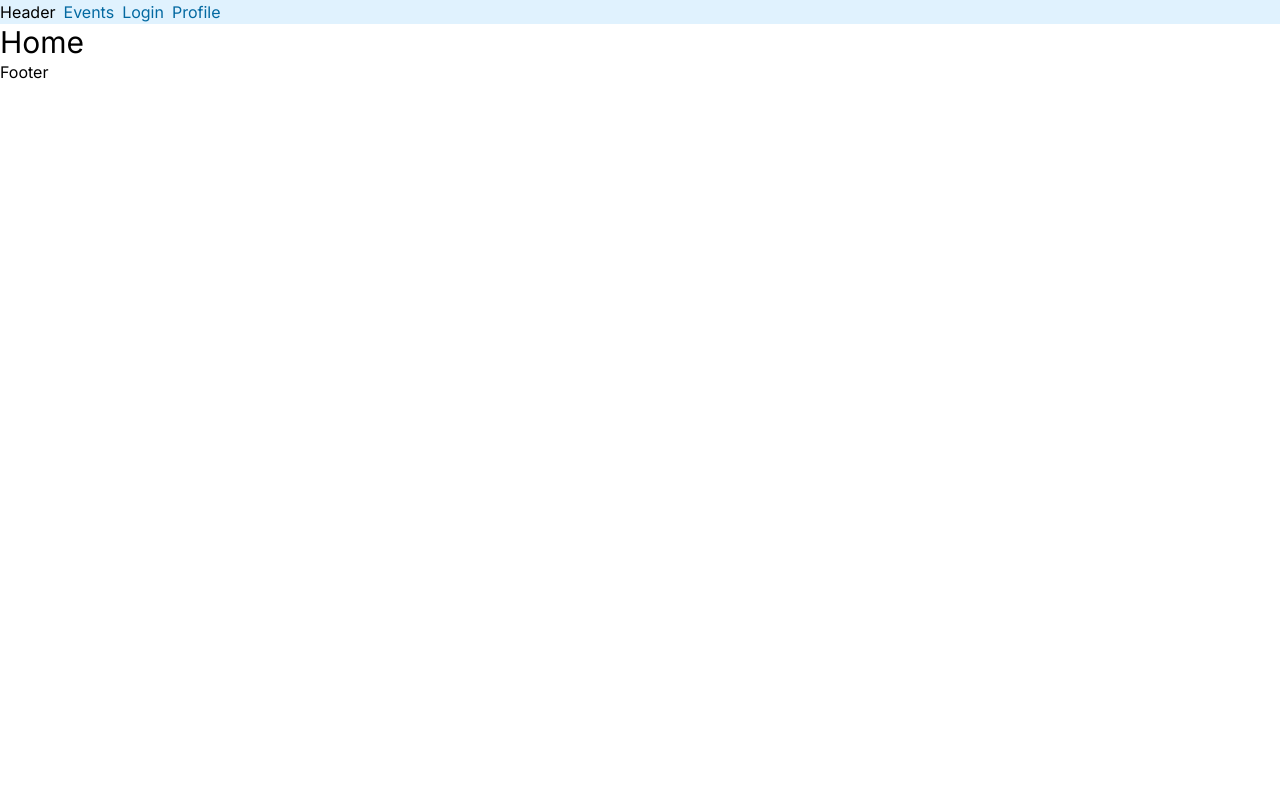
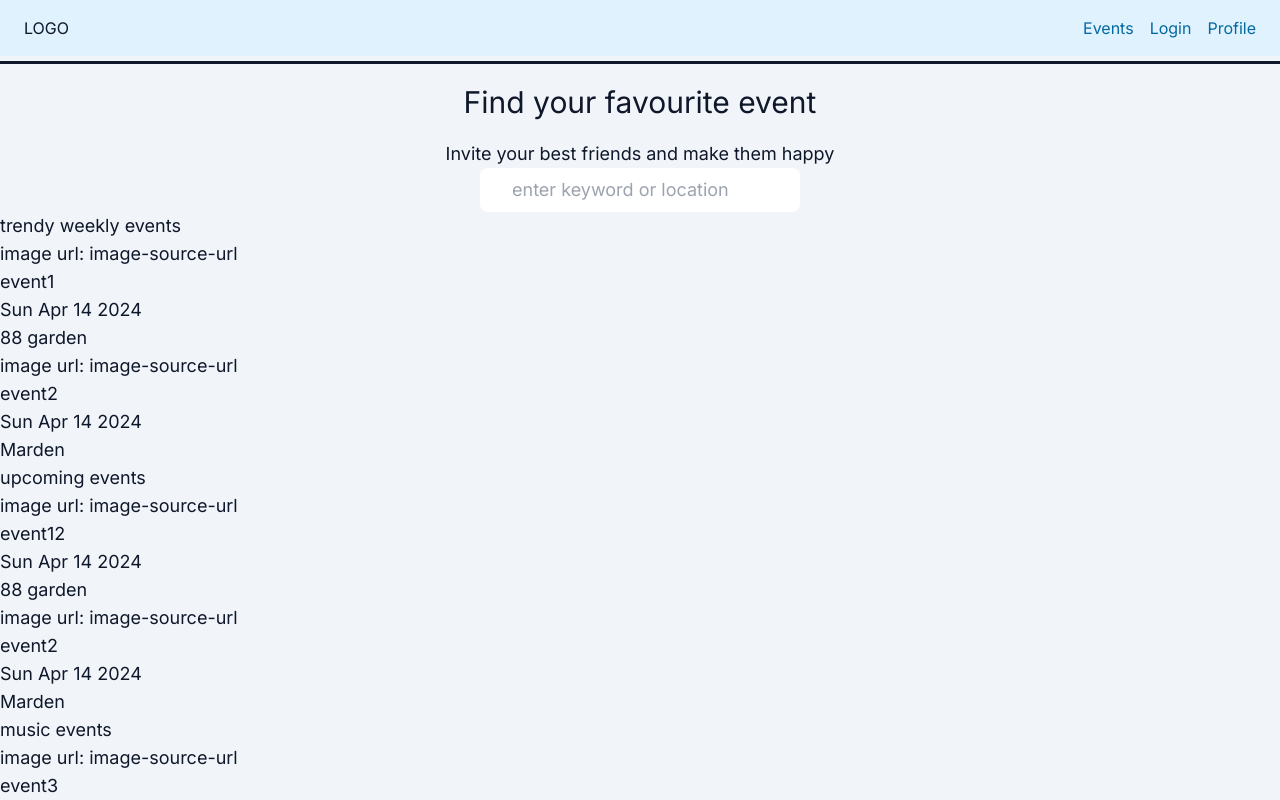
Before and after one commit to chingu-voyages/v48-tier3-team-20, a Next.js app in the folder event/: page / in a window 1280 px wide. Shown: the top 800 px of the page. Built offline with nearby package versions, Linux system fonts and the light colour scheme.

Commit message:
Pair programming with devavaz
- Add prettier, prettier tailwind plugin, and util function for merging TW classes
- Teach/guide devavaz typescript by create the home page, EventList component, and EventCard component as an exercise (WIP)
Co-authored-by: devavaz <devavaz@users.noreply.github.com>

```diff
--- /dev/null
+++ b/event/prettier.config.js
@@ -0,0 +1,4 @@
+module.exports = {
+  plugins: ['prettier-plugin-tailwindcss'],
+  tailwindFunctions: ['cn'],
+};
--- a/event/src/app/layout.tsx
+++ b/event/src/app/layout.tsx
@@ -1,14 +1,15 @@
-import type { Metadata } from 'next';
-import { Inter } from 'next/font/google';
-import './globals.css';
-import Header from '@/components/Header';
-import Footer from '@/components/Footer';
+import type { Metadata } from "next";
+import { Inter } from "next/font/google";
+import "./globals.css";
+import Header from "@/components/Header";
+import Footer from "@/components/Footer";
+import { cn } from "@/lib/utils";
 
-const inter = Inter({ subsets: ['latin'] });
+const inter = Inter({ subsets: ["latin"] });
 
 export const metadata: Metadata = {
-  title: 'Event App',
-  description: 'A chingu app by team 20',
+  title: "Event App",
+  description: "A chingu app by team 20",
 };
 
 export default function RootLayout({
@@ -17,8 +18,14 @@ export default function RootLayout({
   children: React.ReactNode;
 }>) {
   return (
-    <html lang='en'>
-      <body className={inter.className}>
+    <html lang="en">
+      <body
+        className={cn(
+          inter.className,
+          "flex min-h-screen flex-col items-center justify-between gap-2",
+          "bg-slate-100 text-slate-900 dark:bg-slate-700 dark:text-slate-100",
+        )}
+      >
         <Header />
         {children}
         <Footer />
--- a/event/src/app/page.tsx
+++ b/event/src/app/page.tsx
@@ -1,3 +1,89 @@
+"use client";
+import EventList from "@/components/EventList";
+
+const data = [
+  {
+    id: 1,
+    category: "trendy weekly events",
+    events: [
+      {
+        id: 1,
+        eventName: "event1",
+        date: new Date(),
+        location: "88 garden",
+        img: "image-source-url",
+      },
+      {
+        id: 2,
+        eventName: "event2",
+        date: new Date(),
+        location: "Marden",
+        img: "image-source-url",
+      },
+    ],
+  },
+  {
+    id: 2,
+    category: "upcoming events",
+    events: [
+      {
+        id: 1,
+        eventName: "event12",
+        date: new Date(),
+        location: "88 garden",
+        img: "image-source-url",
+      },
+      {
+        id: 2,
+        eventName: "event2",
+        date: new Date(),
+        location: "Marden",
+        img: "image-source-url",
+      },
+    ],
+  },
+  {
+    id: 3,
+    category: "music events",
+    events: [
+      {
+        id: 1,
+        eventName: "event3",
+        date: new Date(),
+        location: "88 garden",
+        img: "image-source-url",
+      },
+      {
+        id: 2,
+        eventName: "event2",
+        date: new Date(),
+        location: "Marden",
+        img: "image-source-url",
+      },
+    ],
+  },
+];
+
 export default function Home() {
-  return <main className='text-3xl'>Home</main>;
+  return (
+    <main className="h-full w-full text-lg outline">
+      <div className="flex flex-col items-center">
+        <h1 className="p-5 text-3xl">Find your favourite event</h1>
+        <p>Invite your best friends and make them happy</p>
+        <input
+          className="w-80 rounded-lg px-8 py-2"
+          type="text"
+          placeholder="enter keyword or location"
+        />
+      </div>
+
+      {data.map((card) => (
+        <EventList
+          key={card.id}
+          category={card.category}
+          events={card.events}
+        />
+      ))}
+    </main>
+  );
 }
--- a/event/src/app/profile/page.tsx
+++ b/event/src/app/profile/page.tsx
@@ -1,3 +1,3 @@
 export default function Profile() {
-  return <>Profile</>;
+  return <p>Profile</p>;
 }
--- a/event/src/components/EventCard.tsx
+++ b/event/src/components/EventCard.tsx
@@ -1,3 +1,22 @@
-export default function EventCard() {
-  return <p>EventCard</p>;
+interface EventListProp {
+  eventName: string;
+  date: Date;
+  location: string;
+  img: string;
 }
+
+export default function EventCard({
+  eventName,
+  date,
+  location,
+  img,
+}: EventListProp) {
+  return (
+    <div>
+      <p>image url: {img}</p>
+      <p>{eventName}</p>
+      <p>{date.toDateString()}</p>
+      <p>{location}</p>
+    </div>
+  );
+}
--- a/event/src/components/EventList.tsx
+++ b/event/src/components/EventList.tsx
@@ -1,3 +1,31 @@
-export default function EventList() {
-  return <p>EventList</p>;
+import EventCard from "./EventCard";
+
+type EventListProp = {
+  category: string;
+  events: {
+    eventName: string;
+    date: Date;
+    location: string;
+    img: string;
+    id: number;
+  }[];
+};
+
+export default function EventList({ category, events }: EventListProp) {
+  return (
+    <section>
+      <h2>{category}</h2>
+      <div>
+        {events.map((event) => (
+          <EventCard
+            key={event.id}
+            eventName={event.eventName}
+            date={event.date}
+            location={event.location}
+            img={event.img}
+          />
+        ))}
+      </div>
+    </section>
+  );
 }
--- a/event/src/components/Footer.tsx
+++ b/event/src/components/Footer.tsx
@@ -1,3 +1,7 @@
 export default function Footer() {
-  return <p>Footer</p>;
+  return (
+    <footer className="w-full bg-blue-100 p-4 text-center">
+      <p>Footer content goes here</p>
+    </footer>
+  );
 }
--- a/event/src/components/Header.tsx
+++ b/event/src/components/Header.tsx
@@ -1,18 +1,20 @@
-import Link from 'next/link';
+import Link from "next/link";
 
 export default function Header() {
   return (
-    <nav className='flex gap-2 bg-sky-100'>
-      <h1>Header</h1>
-      <Link className='text-sky-700' href='/events'>
+    <header className="flex w-full justify-between bg-sky-100 px-6 py-4">
+      <h1>LOGO</h1>
+      <nav className="flex gap-4">
+        <Link className="text-sky-700" href="/events">
           Events
         </Link>
-      <Link className='text-sky-700' href='/login'>
+        <Link className="text-sky-700" href="/login">
           Login
         </Link>
-      <Link className='text-sky-700' href='/profile'>
+        <Link className="text-sky-700" href="/profile">
           Profile
         </Link>
       </nav>
+    </header>
   );
 }
--- a/event/src/lib/utils.ts
+++ b/event/src/lib/utils.ts
@@ -1,5 +1,12 @@
 // put all shared utility functions here
+import { type ClassValue, clsx } from 'clsx';
+import { twMerge } from 'tailwind-merge';
 
+export const cn = (...inputs: ClassValue[]) => {
+  return twMerge(clsx(inputs));
+};
+
+// useful for testing loading state or simulating API calls
 export const sleep = (ms: number) => {
   return new Promise((res) => setTimeout(res, ms));
 };
```
Also changed, not shown: event/package.json (+8 -4 lines), 1 other file (tests, documents, lock files or other folders). Lines whose indentation alone changed are shown as unchanged.
